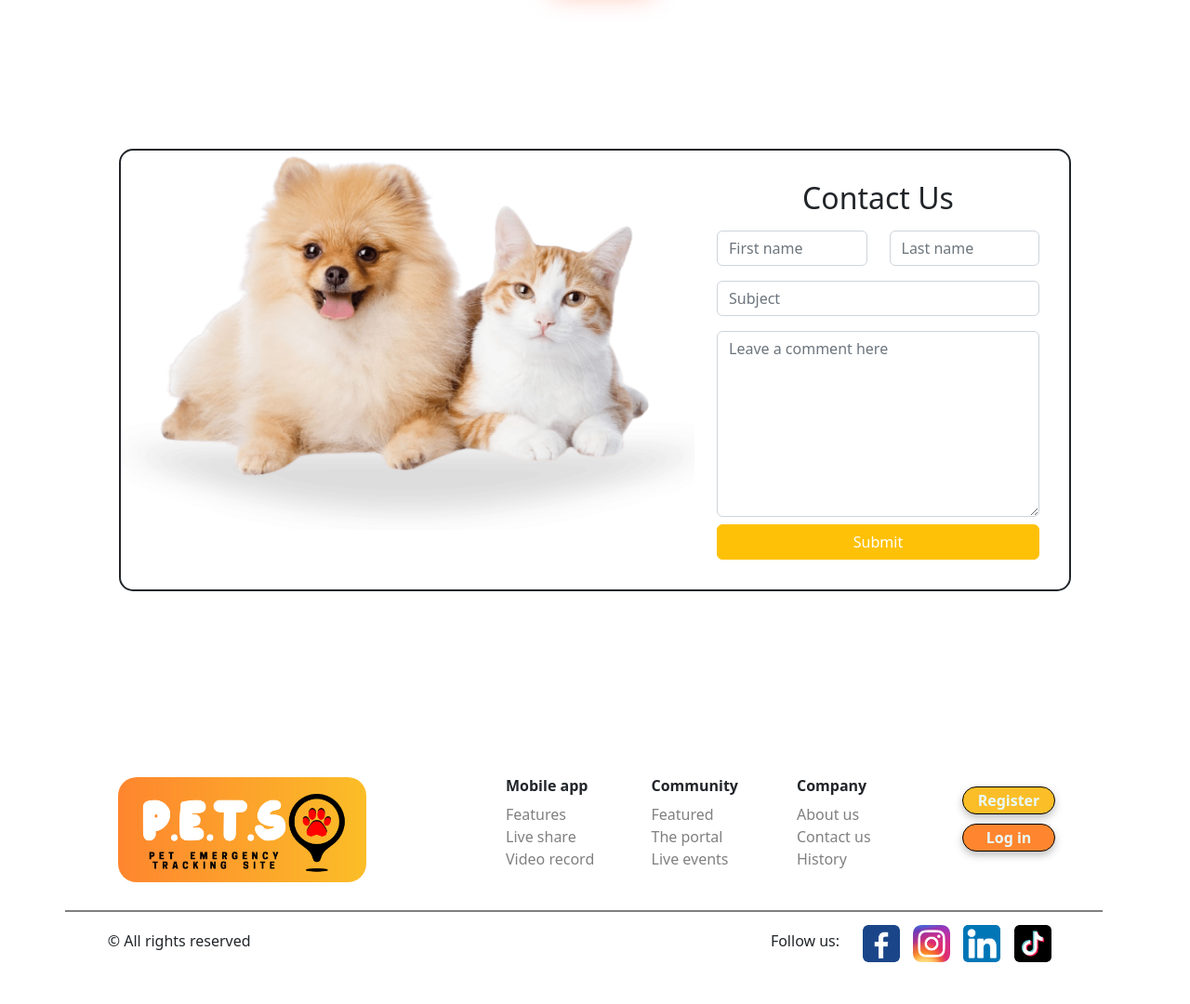
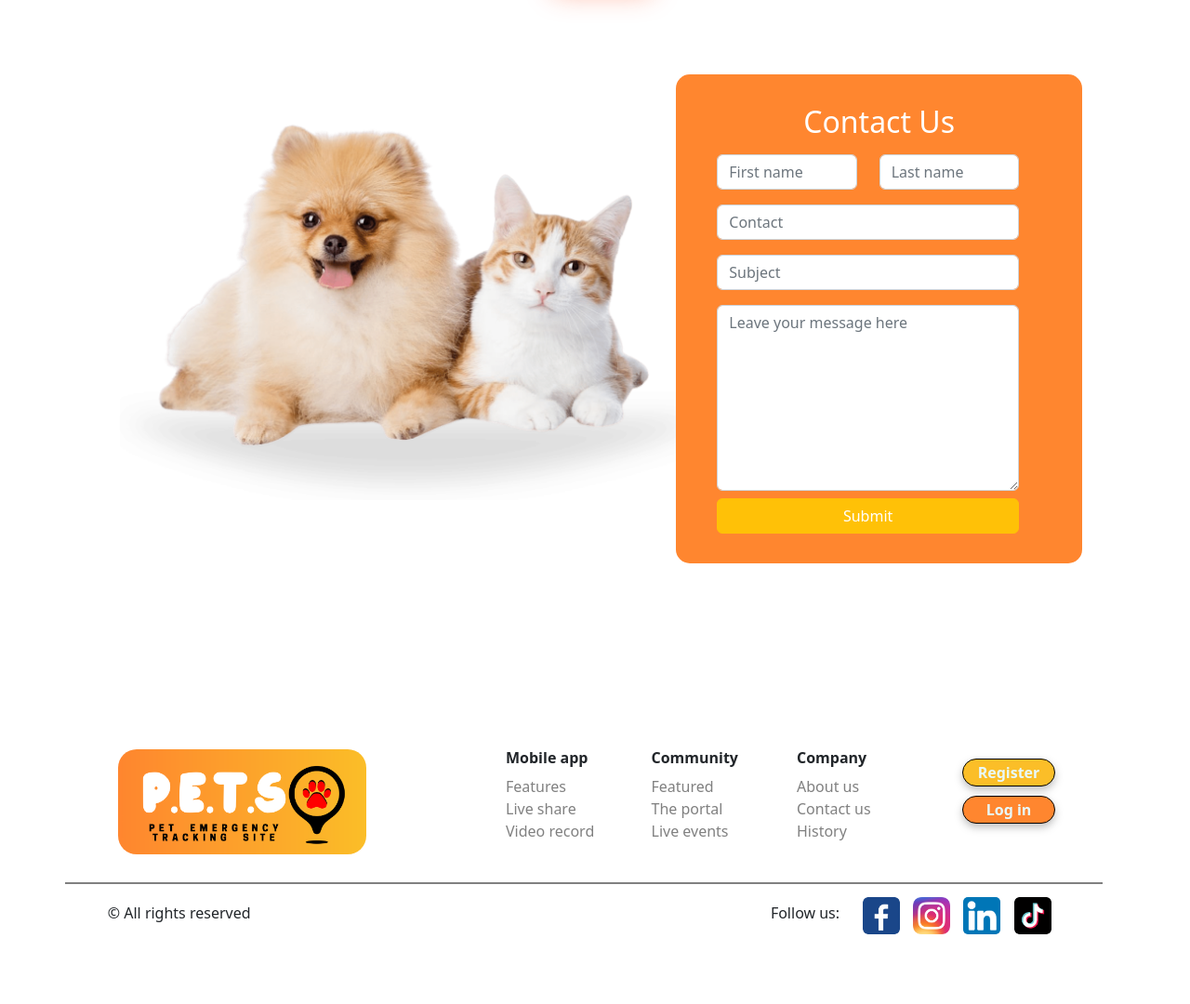
Before and after one commit to Ferjade/PETS, a PHP site: page /contact.php in a window 1280 px wide. Shown: the part 70-1150 px from the top of the page at 93% size. After the commit the page ends 1075 px from the top, so only its background shows below. Run offline with PHP 8.4, Linux system fonts and the light colour scheme; some libraries are stand-ins or nearby versions.

Commit message:
contact form with backend

```diff
--- a/contact.php
+++ b/contact.php
@@ -62,28 +62,37 @@
     <div class="container-form">
         <div class="row">
             <div class="col-md-5">
-                <img src="images/HeroIMG1.png" alt="">
+                <img src="images/HeroIMG1.png" class="contact-img" alt="">
             </div>
             <div class="col-md-2"></div>
             <div class="col-md-5">
-                    <div class="row" style="padding: 2rem;">
-                        <h2 style="text-align: center;">Contact Us</h2>
+                <div class="row form-box" style="padding: 2rem;">
+                    <h2 style="text-align: center; color: white;">Contact Us</h2>
+                    <form class="row g-6" action="/createContact.php" method="POST">
                         <div class="col input">
                             <input type="text" class="form-control" placeholder="First name"
-                            name="first_name" id="first_name">
+                            name="first_name" id="first_name" required>
                         </div>
                         <div class="col input">
-                            <input type="text" class="form-control" placeholder="Last name" name="last_name" id="last_name">
+                            <input type="text" class="form-control" placeholder="Last name"
+                            name="last_name" id="last_name" required>
                         </div> <br/>
                         <div class="col-md-12 input">
-                            <input type="text" class="form-control" placeholder="Subject" name="subject" id="subject">
+                            <input type="text" class="form-control" placeholder="Contact"
+                            name="phone" id="phone" required>
                         </div>
                         <div class="col-md-12 input">
-                            <textarea class="form-control" placeholder="Leave a comment here" style="height: 200px"></textarea>
+                            <input type="text" class="form-control" placeholder="Subject"
+                            name="subject" id="subject" required>
+                        </div>
+                        <div class="col-md-12 input">
+                            <textarea class="form-control" placeholder="Leave your message here"  name="inquiry" id="inquiry"
+                            style="height: 200px" required></textarea>
                         </div>
                         <div class="d-grid gap-2">
-                          <input class="btn btn-warning" style="color: white;" type="submit" value="Submit"></input>
+                          <input class="btn btn-warning" name="submitbtn" style="color: white;" type="submit" value="Submit"></input>
                         </div>
+                    </form>
                 </div>
             </div>
         </div>
--- a/css/style-contact.css
+++ b/css/style-contact.css
@@ -1,14 +1,18 @@
 @import url(style.css);
 
 .container-form{
-    border: 2px solid;
     border-radius: 15px;
-    margin: 10rem auto 0 auto;
+    margin: 5rem auto 0 auto;
     width: 80%;
 }
-img{
+.contact-img{
     width: 150%;
+    padding-top: 3rem;
 }
 .input{
     padding: 0.5rem;
 }
+.form-box{
+    background-color: #ff862f;
+    border-radius: 15px;
+}
--- a/index.php
+++ b/index.php
@@ -33,9 +33,9 @@
         <!-- Page navigation link -->
         <ul>
             <li><a href="index.php" class="active">Home</a></li>
-            <li><a href="#">About</a></li>
+            <li><a href="about.php">About</a></li>
             <li><a href="contact.php">Contact</a></li>
-            <li><a href="#">Forums</a></li>
+            <li><a href="forums.php">Forums</a></li>
         </ul>
 
         <!------------ FOR BACK END ------------>
--- a/registration.php
+++ b/registration.php
@@ -33,7 +33,7 @@
         <div class="box-content">
             <img src="images/pets-banner.png" class="image">
             <h3 style="padding: 1rem 1rem 0 1rem;">Register for a free account</h3>
-            <form class="row g-6" action="/create.php" onsubmit="return validate_password()" method="POST">
+            <form class="row g-6" action="/createAccount.php" onsubmit="return validate_password()" method="POST">
                 <div class="col-md-6 form" >
                     <input type="text" class="form-control" name="first_name"
                     id="first_name" placeholder="First name" required>
```
Also changed, not shown: createContact.php (added, +26 -0 lines), createAccount.php (renamed from create.php).
